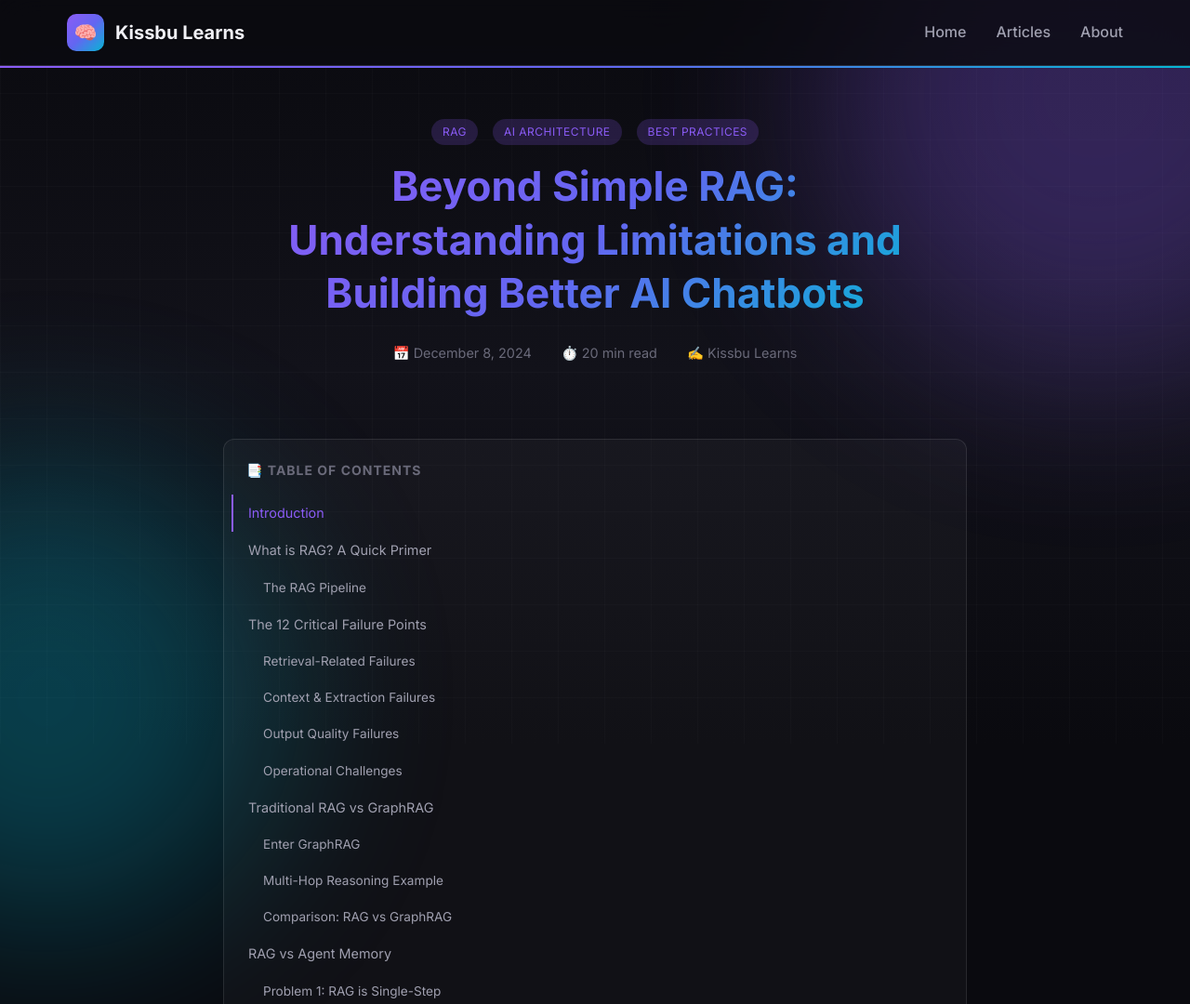
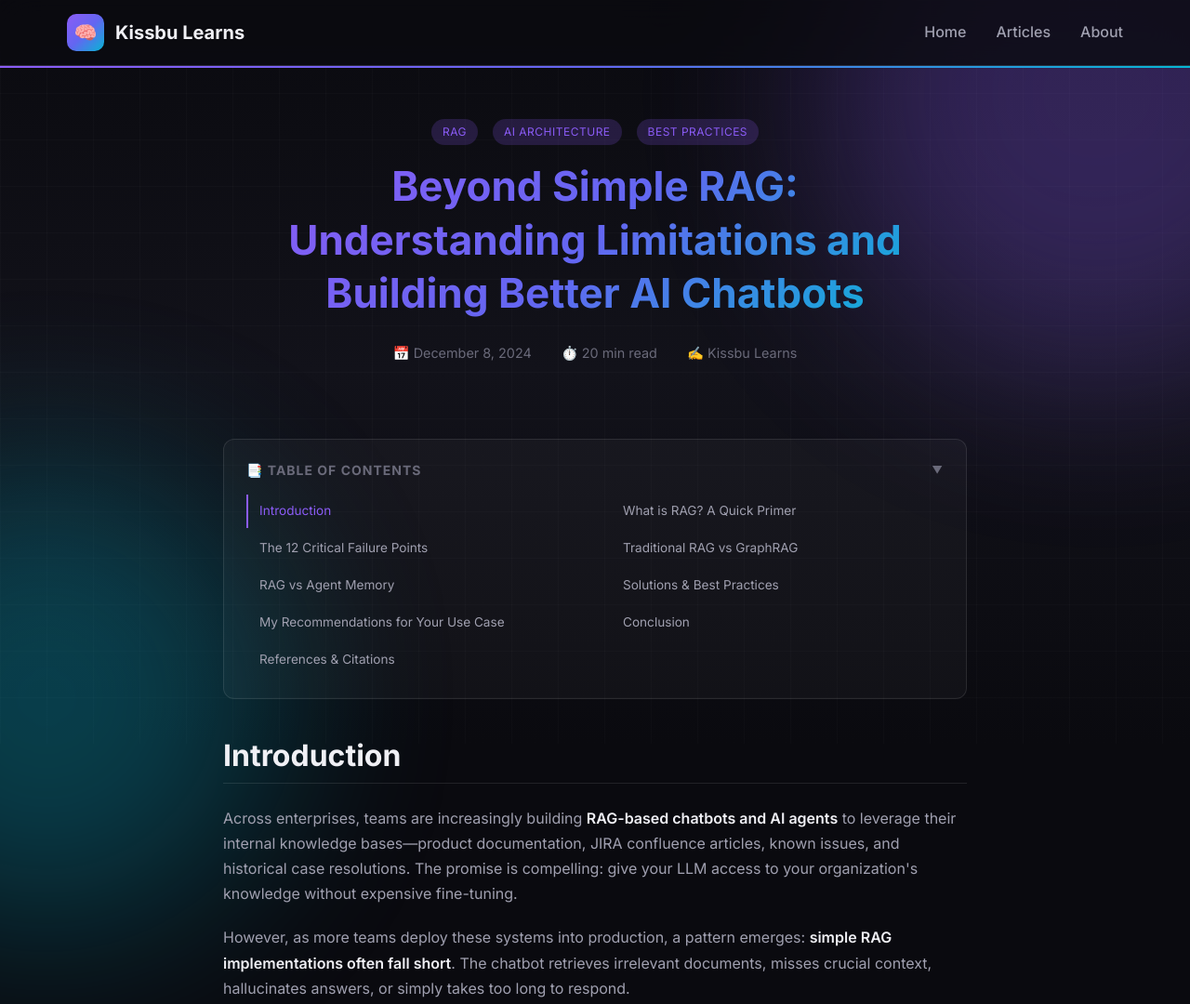
Before and after one commit to kissbulearns/RAG_A_Study, a plain HTML site: page articles/rag-limitations-and-solutions.html in a window 1280 px wide. Shown: the top 1080 px of the page at 93% size. Drawn offline with Linux system fonts and the light colour scheme.

Commit message:
Fix: TOC overlap issue - changed from sticky to inline block layout

```diff
--- a/css/styles.css
+++ b/css/styles.css
@@ -46,7 +46,9 @@
 }
 
 /* Reset & Base */
-*, *::before, *::after {
+*,
+*::before,
+*::after {
   box-sizing: border-box;
   margin: 0;
   padding: 0;
@@ -116,7 +118,12 @@ body {
 }
 
 /* Typography */
-h1, h2, h3, h4, h5, h6 {
+h1,
+h2,
+h3,
+h4,
+h5,
+h6 {
   font-weight: 700;
   line-height: 1.3;
   color: var(--text-primary);
@@ -170,7 +177,8 @@ strong {
 }
 
 /* Lists */
-ul, ol {
+ul,
+ol {
   margin: 1rem 0 1.5rem 1.5rem;
   color: var(--text-secondary);
 }
@@ -300,7 +308,8 @@ table {
   font-size: 0.9rem;
 }
 
-th, td {
+th,
+td {
   padding: 0.75rem 1rem;
   text-align: left;
   border-bottom: 1px solid var(--border-color);
@@ -522,13 +531,14 @@ tr:hover td {
 
 /* Table of Contents */
 .toc {
-  position: sticky;
-  top: 90px;
+  position: relative;
   padding: 1.5rem;
   background: var(--bg-card);
   border: 1px solid var(--border-color);
   border-radius: 12px;
-  margin-bottom: 2rem;
+  margin-bottom: 2.5rem;
+  max-height: none;
+  overflow: visible;
 }
 
 .toc h4 {
@@ -537,12 +547,33 @@ tr:hover td {
   text-transform: uppercase;
   letter-spacing: 1px;
   color: var(--text-muted);
+  cursor: pointer;
+  display: flex;
+  align-items: center;
+  justify-content: space-between;
+}
+
+.toc h4::after {
+  content: "▼";
+  font-size: 0.7rem;
+  transition: transform var(--transition-fast);
+}
+
+.toc.collapsed h4::after {
+  transform: rotate(-90deg);
+}
+
+.toc.collapsed .toc-list {
+  display: none;
 }
 
 .toc-list {
   list-style: none;
   margin: 0;
   padding: 0;
+  display: grid;
+  grid-template-columns: repeat(auto-fit, minmax(250px, 1fr));
+  gap: 0.25rem 2rem;
 }
 
 .toc-list li {
@@ -551,12 +582,11 @@ tr:hover td {
 
 .toc-list a {
   display: block;
-  padding: 0.5rem 0;
+  padding: 0.4rem 0;
   color: var(--text-secondary);
-  font-size: 0.9rem;
+  font-size: 0.85rem;
   border-left: 2px solid transparent;
-  padding-left: 1rem;
-  margin-left: -1rem;
+  padding-left: 0.75rem;
   transition: all var(--transition-fast);
 }
 
@@ -568,8 +598,15 @@ tr:hover td {
 }
 
 .toc-list .toc-h3 {
-  padding-left: 2rem;
-  font-size: 0.85rem;
+  padding-left: 1.5rem;
+  font-size: 0.8rem;
+  color: var(--text-muted);
+}
+
+@media (max-width: 768px) {
+  .toc-list {
+    grid-template-columns: 1fr;
+  }
 }
 
 /* Diagrams */
@@ -660,7 +697,7 @@ tr:hover td {
   margin-bottom: 1rem;
 }
 
-.comparison-header > div {
+.comparison-header>div {
   padding: 1rem;
   text-align: center;
   font-weight: 600;
@@ -675,7 +712,7 @@ tr:hover td {
   margin-bottom: 0.75rem;
 }
 
-.comparison-row > div {
+.comparison-row>div {
   padding: 1rem;
   background: var(--bg-card);
   border-radius: 8px;
@@ -826,6 +863,7 @@ tr:hover td {
     opacity: 0;
     transform: translateY(20px);
   }
+
   to {
     opacity: 1;
     transform: translateY(0);
@@ -836,12 +874,24 @@ tr:hover td {
   animation: fadeIn 0.6s ease forwards;
 }
 
-.fade-in-delay-1 { animation-delay: 0.1s; opacity: 0; }
-.fade-in-delay-2 { animation-delay: 0.2s; opacity: 0; }
-.fade-in-delay-3 { animation-delay: 0.3s; opacity: 0; }
+.fade-in-delay-1 {
+  animation-delay: 0.1s;
+  opacity: 0;
+}
+
+.fade-in-delay-2 {
+  animation-delay: 0.2s;
+  opacity: 0;
+}
+
+.fade-in-delay-3 {
+  animation-delay: 0.3s;
+  opacity: 0;
+}
 
 /* Print Styles */
 @media print {
+
   .site-header,
   .reading-progress,
   .toc,
--- a/js/main.js
+++ b/js/main.js
@@ -33,10 +33,12 @@ function initReadingProgress() {
 
 // Table of Contents
 function initTableOfContents() {
-  const toc = document.querySelector('.toc-list');
-  if (!toc) return;
+  const toc = document.querySelector('.toc');
+  const tocList = document.querySelector('.toc-list');
+  if (!toc || !tocList) return;
 
-  const headings = document.querySelectorAll('.article-content h2, .article-content h3');
+  // Only include h2 headings (main sections) to keep TOC cleaner
+  const headings = document.querySelectorAll('.article-content h2');
 
   headings.forEach((heading, index) => {
     // Add ID if not exists
@@ -48,19 +50,26 @@ function initTableOfContents() {
     const a = document.createElement('a');
     a.href = `#${heading.id}`;
     a.textContent = heading.textContent;
-    a.className = `toc-${heading.tagName.toLowerCase()}`;
     li.appendChild(a);
-    toc.appendChild(li);
+    tocList.appendChild(li);
   });
 
-  // Highlight active section
-  const tocLinks = toc.querySelectorAll('a');
+  // Add toggle functionality
+  const tocHeader = toc.querySelector('h4');
+  if (tocHeader) {
+    tocHeader.addEventListener('click', () => {
+      toc.classList.toggle('collapsed');
+    });
+  }
+
+  // Highlight active section on scroll
+  const tocLinks = tocList.querySelectorAll('a');
 
   const observer = new IntersectionObserver((entries) => {
     entries.forEach(entry => {
       if (entry.isIntersecting) {
         tocLinks.forEach(link => link.classList.remove('active'));
-        const activeLink = toc.querySelector(`a[href="#${entry.target.id}"]`);
+        const activeLink = tocList.querySelector(`a[href="#${entry.target.id}"]`);
         if (activeLink) {
           activeLink.classList.add('active');
         }
@@ -108,7 +117,7 @@ function initCopyButtons() {
 // Smooth Scroll for Anchor Links
 function initSmoothScroll() {
   document.querySelectorAll('a[href^="#"]').forEach(anchor => {
-    anchor.addEventListener('click', function(e) {
+    anchor.addEventListener('click', function (e) {
       e.preventDefault();
       const target = document.querySelector(this.getAttribute('href'));
       if (target) {
```
